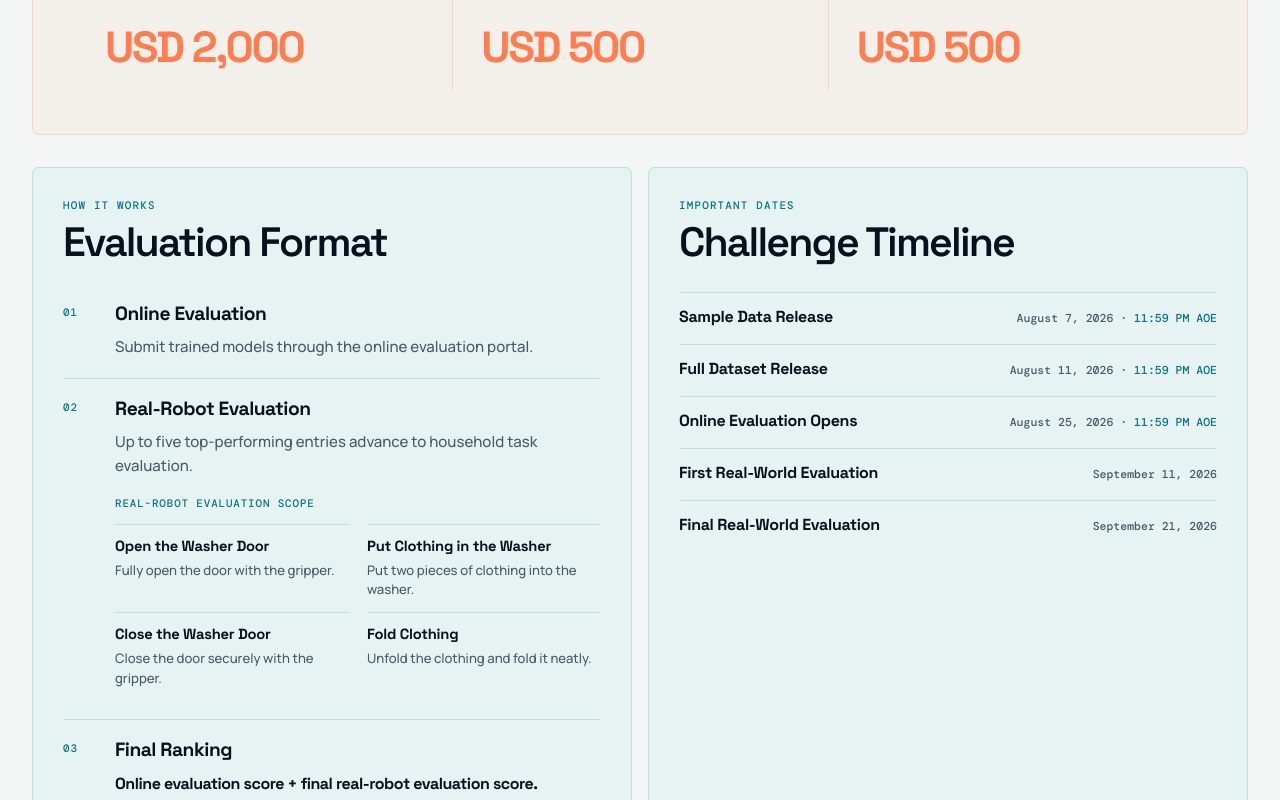
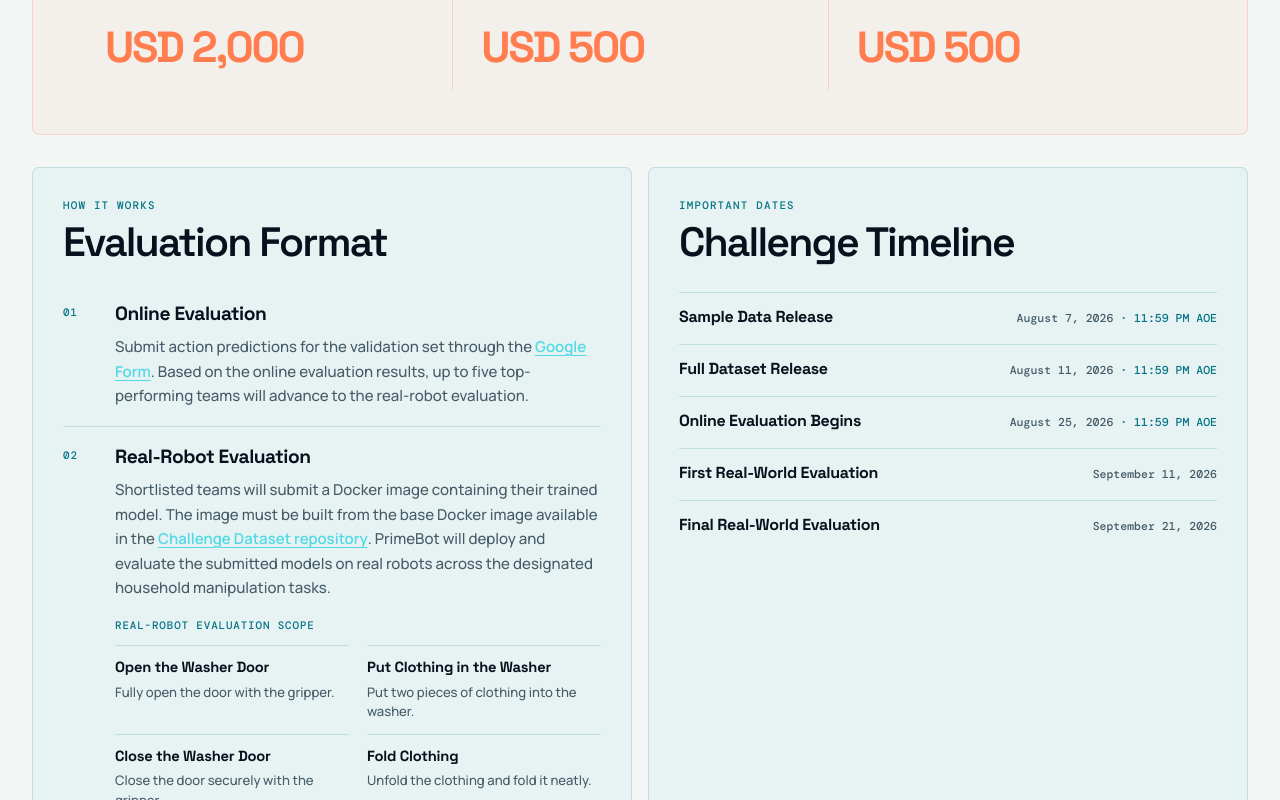
Before and after one commit to bimanual-robot-learning/bimanual-robot-learning.github.io, a React (Vite) app: page / in a window 1280 px wide. Shown: the part 8153-8953 px from the top of the page. Built offline with nearby package versions, Linux system fonts and the light colour scheme.

Commit message:
feat: publish challenge evaluation submission flow

```diff
--- a/src/App.css
+++ b/src/App.css
@@ -1555,6 +1555,14 @@
   grid-column: 2;
 }
 
+.challenge-evaluation .challenge-stage-description a {
+  color: var(--cyan);
+  font-weight: 700;
+  text-decoration: underline;
+  text-decoration-thickness: 1px;
+  text-underline-offset: 3px;
+}
+
 .challenge-evaluation-scope {
   margin-top: 18px;
   grid-column: 2;
--- a/src/challenge/ChallengeHub.tsx
+++ b/src/challenge/ChallengeHub.tsx
@@ -1,4 +1,5 @@
 import { ArrowDown, ArrowLeft, ArrowUpRight } from 'lucide-react'
+import ChallengeStageDescription from '../components/ChallengeStageDescription'
 import ChallengeVideoGallery from '../components/ChallengeVideoGallery'
 import { challenge, challengeOrganizers, sponsor } from '../data/workshop'
 import { challengeHub } from '../data/challengeHub'
@@ -189,7 +190,9 @@ function ChallengeHub() {
                 <li data-testid="challenge-hub-stage" key={stage.step}>
                   <span aria-hidden="true">{stage.step}</span>
                   <h3>{stage.title}</h3>
-                  <p>{stage.description}</p>
+                  <ChallengeStageDescription
+                    segments={stage.descriptionSegments}
+                  />
                 </li>
               ))}
               <li data-testid="challenge-hub-stage">
--- a/src/components/ChallengeSection.tsx
+++ b/src/components/ChallengeSection.tsx
@@ -1,5 +1,6 @@
 import { ArrowUpRight } from 'lucide-react'
 import { challenge, sponsor } from '../data/workshop'
+import ChallengeStageDescription from './ChallengeStageDescription'
 import ChallengeVideoGallery from './ChallengeVideoGallery'
 
 function ChallengeSection() {
@@ -136,7 +137,9 @@ function ChallengeSection() {
                 <li data-testid="challenge-stage" key={stage.step}>
                   <span aria-hidden="true">{stage.step}</span>
                   <h4>{stage.title}</h4>
-                  <p>{stage.description}</p>
+                  <ChallengeStageDescription
+                    segments={stage.descriptionSegments}
+                  />
                   {index === 1 && (
                     <div className="challenge-evaluation-scope">
                       <h5 id="real-robot-evaluation-scope">
--- /dev/null
+++ b/src/components/ChallengeStageDescription.tsx
@@ -0,0 +1,30 @@
+import type { ChallengeDescriptionSegment } from '../data/workshop'
+
+interface ChallengeStageDescriptionProps {
+  segments: ChallengeDescriptionSegment[]
+}
+
+function ChallengeStageDescription({
+  segments,
+}: ChallengeStageDescriptionProps) {
+  return (
+    <p className="challenge-stage-description">
+      {segments.map((segment, index) =>
+        segment.url ? (
+          <a
+            href={segment.url}
+            key={`${segment.text}-${index}`}
+            rel="noreferrer"
+            target="_blank"
+          >
+            {segment.text}
+          </a>
+        ) : (
+          <span key={`${segment.text}-${index}`}>{segment.text}</span>
+        ),
+      )}
+    </p>
+  )
+}
+
+export default ChallengeStageDescription
--- a/src/data/challengeHub.ts
+++ b/src/data/challengeHub.ts
@@ -1,3 +1,5 @@
+import { challengeDatasetUrl } from './workshop'
+
 export interface ChallengeHubNavigationItem {
   label: string
   href: '#overview' | '#tasks' | '#evaluation' | '#prizes' | '#updates'
@@ -54,7 +56,7 @@ export const challengeHub = {
       'LeRobot V2.1 format',
       'Sample data available',
     ],
-    url: 'https://huggingface.co/datasets/challenge-2026/challenge_data',
+    url: challengeDatasetUrl,
     action: 'Explore on Hugging Face',
     note:
       'Complete dataset documentation, field definitions, sample files, and loading examples are maintained on Hugging Face.',
--- a/src/data/workshop.ts
+++ b/src/data/workshop.ts
@@ -45,10 +45,15 @@ export interface ChallengeParticipation {
   description: string
 }
 
+export interface ChallengeDescriptionSegment {
+  text: string
+  url?: `https://${string}`
+}
+
 export interface ChallengeStage {
   step: string
   title: string
-  description: string
+  descriptionSegments: ChallengeDescriptionSegment[]
 }
 
 export interface ChallengeTask {
@@ -173,6 +178,12 @@ export const workshopMeta: WorkshopMeta = {
   repositoryUrl: 'https://github.com/bimanual-robot-learning/bimanual-robot-learning.github.io',
 }
 
+export const googleFormUrl =
+  'https://docs.google.com/forms/d/e/1FAIpQLSdrc5k91kazH9BLEjY17xCQ1KqAPVjmwPp5y21TT0GXQgpyKw/viewform?usp=publish-editor' as const
+
+export const challengeDatasetUrl =
+  'https://huggingface.co/datasets/challenge-2026/challenge_data' as const
+
 export const challenge: ChallengeInfo = {
   title: {
     lineOne: 'Real-World Household',
@@ -209,13 +220,31 @@ export const challenge: ChallengeInfo = {
     {
       step: '01',
       title: 'Online Evaluation',
-      description: 'Submit trained models through the online evaluation portal.',
+      descriptionSegments: [
+        {
+          text: 'Submit action predictions for the validation set through the ',
+        },
+        { text: 'Google Form', url: googleFormUrl },
+        {
+          text: '. Based on the online evaluation results, up to five top-performing teams will advance to the real-robot evaluation.',
+        },
+      ],
     },
     {
       step: '02',
       title: 'Real-Robot Evaluation',
-      description:
-        'Up to five top-performing entries advance to household task evaluation.',
+      descriptionSegments: [
+        {
+          text: 'Shortlisted teams will submit a Docker image containing their trained model. The image must be built from the base Docker image available in the ',
+        },
+        {
+          text: 'Challenge Dataset repository',
+          url: challengeDatasetUrl,
+        },
+        {
+          text: '. PrimeBot will deploy and evaluate the submitted models on real robots across the designated household manipulation tasks.',
+        },
+      ],
     },
   ],
   tasks: [
@@ -266,7 +295,7 @@ export const challenge: ChallengeInfo = {
       time: '11:59 PM AOE',
     },
     {
-      label: 'Online Evaluation Opens',
+      label: 'Online Evaluation Begins',
       date: 'August 25, 2026',
       time: '11:59 PM AOE',
     },
@@ -289,10 +318,15 @@ export const challenge: ChallengeInfo = {
     {
       label: 'View Dataset',
       status: 'available',
-      url: 'https://huggingface.co/datasets/challenge-2026/challenge_data',
+      url: challengeDatasetUrl,
       external: true,
     },
-    { label: 'Evaluation Portal', status: 'coming-soon' },
+    {
+      label: 'Submit Predictions',
+      status: 'available',
+      url: googleFormUrl,
+      external: true,
+    },
   ],
 }
 
```
Also changed, not shown: src/challenge/ChallengeHub.css (+8 -0 lines), 2 other files (tests, documents, lock files or other folders).
